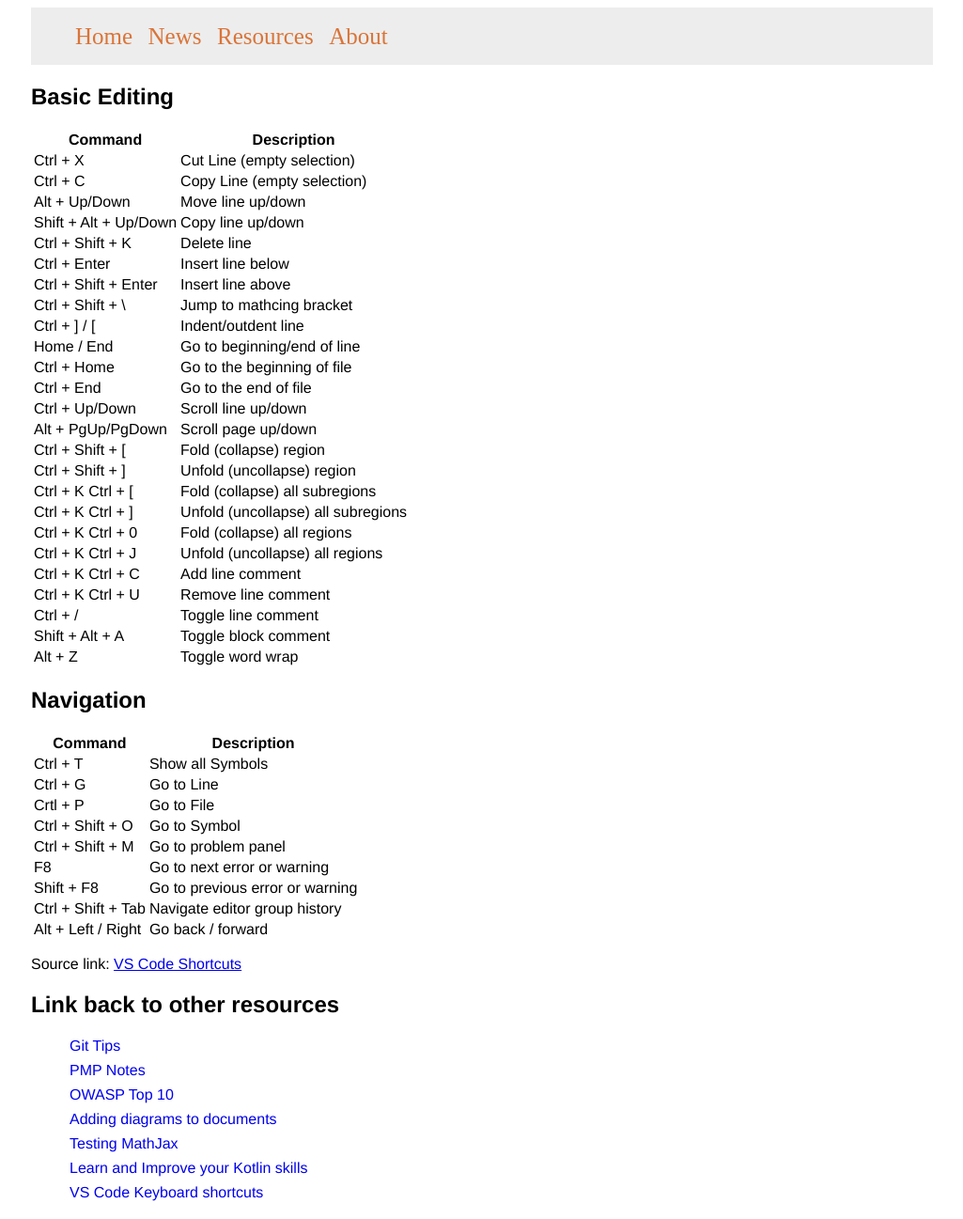
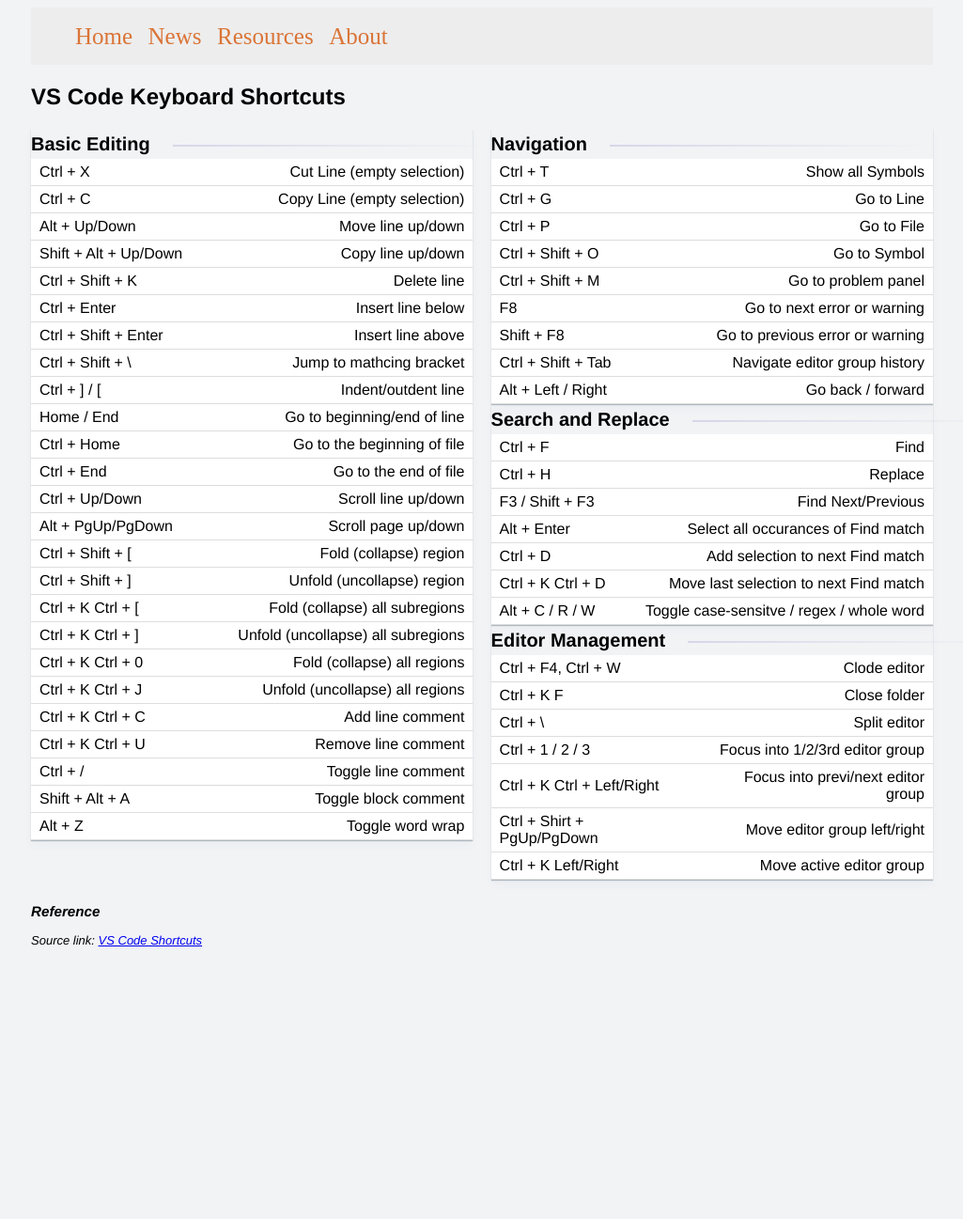
Before and after one commit to guntaka/guntaka.github.io, a Jekyll site: the page built from pages/resources/vs_code_keys.md, in a window 1280 px wide. Shown: the whole page at 94% size, without its empty margins (127-1152 px from the left). Built offline with Jekyll 4.4.1, drawn with Linux system fonts in a browser that asks for light colours; after the commit the page ends 1021 px from its top, so only the background shows below that.

Commit message:
feat: add multi column layout classes

```diff
--- a/assets/css/main.css
+++ b/assets/css/main.css
@@ -1,6 +1,7 @@
 body {
   font-family: "HelveticaNeue-Light", "Helvetica Neue Light", "Helvetica Neue", Helvetica, Arial, "Lucida Grande", sans-serif;
   font-weight: 300;
+  background: #f1f3f5;
 }
 
 div#container {
@@ -44,3 +45,59 @@
 nav ul.resources li a {
   text-decoration: none;
 }
+
+.hints-section {
+  width: 49%;
+  float: left;
+  box-shadow: 0 6px 8px rgba(85,102,119,.03), 0 1px 1px rgba(85,102,119,.4);
+}
+.hints-section.right {
+  float: right;
+}
+
+.hints-section>h3 {
+  /* background-color: rgba(117, 95, 181, 0.20); */
+  margin: 1px 0;
+  white-space: nowrap;
+  font-size: 20px;
+  line-height: 30px;
+}
+
+.hints-section>h3::after {
+  margin-left: 24px;
+  content: '';
+  display: inline-block;
+  vertical-align: middle;
+  width: 90%;
+  height: 2px;
+  background: linear-gradient(to right, rgba(117, 95, 181, 0.20), transparent 80%);
+}
+
+.table {
+  background: white;
+  border-collapse: collapse;
+  width: 100%;
+}
+.table thead {
+  display: none;
+}
+.table tbody tr {
+  border-bottom: 1px solid #ddd;
+}
+.table tbody tr:hover {
+  background-color: #D6EEEE;
+}
+.table tbody tr td {
+  padding: 5px 9px;
+}
+table tr td:last-child {
+  text-align: right;
+}
+
+.foot_notes {
+  padding-top: 10px;
+  width: 100%;
+  clear: both;
+  font-size: small;
+  font-style: italic;
+}
--- a/pages/resources/vs_code_keys.md
+++ b/pages/resources/vs_code_keys.md
@@ -1,9 +1,13 @@
 ---
 layout: default
-title: OWASP Top 10
+title: Visual Studio Shortcuts
+keywords: basic, navigation
 permalink: /resources/vscode-keys
 ---
-## Basic Editing
+## VS Code Keyboard Shortcuts
+
+<div markdown="1" class="hints-section">
+### Basic Editing
 
 | Command              | Description |
 | -------------------- | ----------- |
@@ -32,21 +36,57 @@
 | Ctrl + /             | Toggle line comment |
 | Shift + Alt + A      | Toggle block comment |
 | Alt + Z              | Toggle word wrap |
+{: .-section.table}
+</div>
 
-## Navigation
+<div markdown="1" class="hints-section right">
+### Navigation
 
 | Command              | Description |
 | -------------------- | ----------- |
 | Ctrl + T             | Show all Symbols |
 | Ctrl + G             | Go to Line |
-| Crtl + P             | Go to File |
+| Ctrl + P             | Go to File |
 | Ctrl + Shift + O     | Go to Symbol |
 | Ctrl + Shift + M     | Go to problem panel |
 | F8                   | Go to next error or warning |
 | Shift + F8           | Go to previous error or warning |
 | Ctrl + Shift + Tab   | Navigate editor group history |
 | Alt + Left / Right   | Go back / forward |
+{: .-section.table}
+</div>
 
+<div markdown="1" class="hints-section right">
+### Search and Replace
+
+| Command              | Description |
+| -------------------- | ----------- |
+| Ctrl + F             | Find |
+| Ctrl + H             | Replace |
+| F3 / Shift + F3      | Find Next/Previous |
+| Alt + Enter          | Select all occurances of Find match |
+| Ctrl + D             | Add selection to next Find match |
+| Ctrl + K Ctrl + D    | Move last selection to next Find match |
+| Alt + C / R / W      | Toggle case-sensitve / regex / whole word |
+{: .-section.table}
+</div>
+
+<div markdown="1" class="hints-section right">
+### Editor Management
+
+| Command              | Description |
+| -------------------- | ----------- |
+| Ctrl + F4, Ctrl + W  | Clode editor |
+| Ctrl + K F           | Close folder |
+| Ctrl + \             | Split editor |
+| Ctrl + 1 / 2 / 3     | Focus into 1/2/3rd editor group |
+| Ctrl + K Ctrl + Left/Right | Focus into previ/next editor group |
+| Ctrl + Shirt + PgUp/PgDown | Move editor group left/right |
+| Ctrl + K Left/Right  | Move active editor group |
+{: .-section.table}
+</div>
+
+<div markdown="1" class="foot_notes">
+### Reference
 Source link: [VS Code Shortcuts](https://code.visualstudio.com/shortcuts/keyboard-shortcuts-windows.pdf)
-## Link back to other resources
-{% include resources.html %}
+</div>
```
